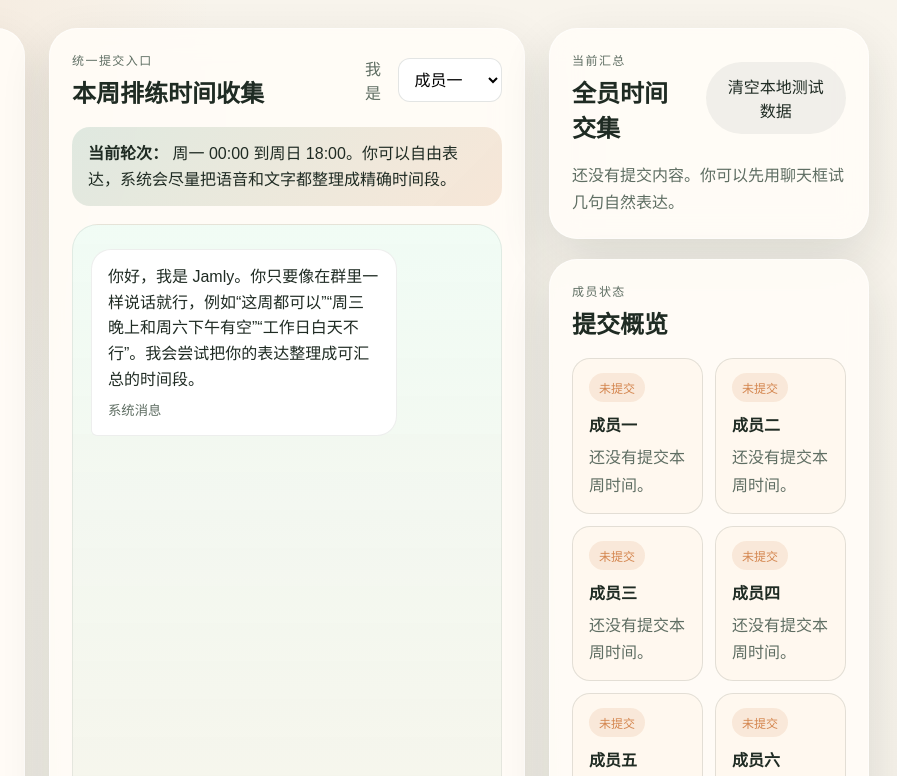
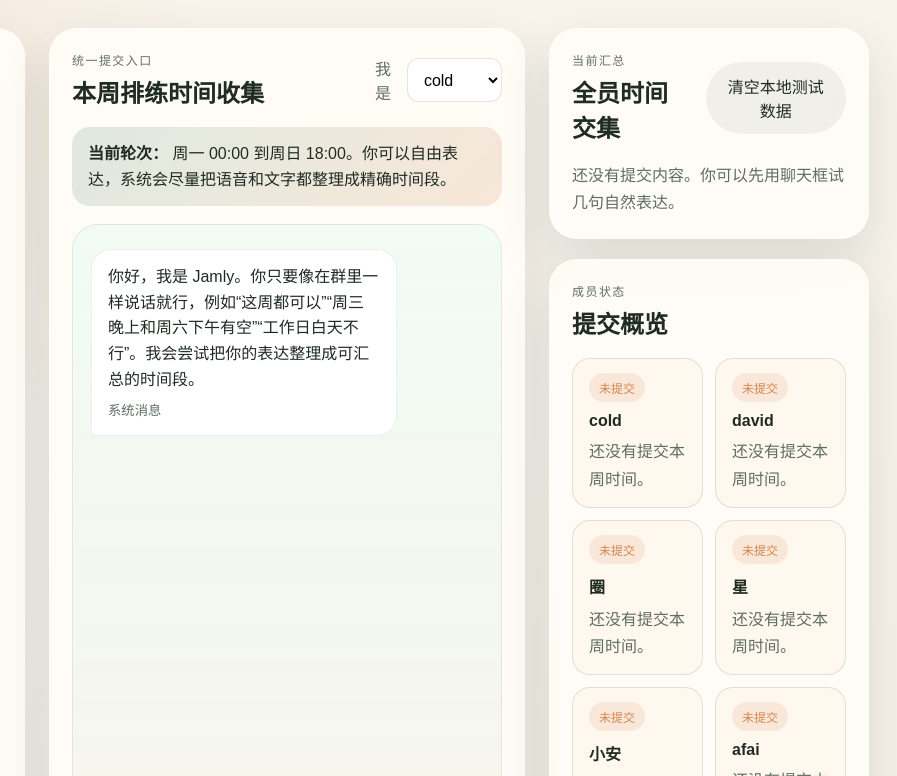
Before and after one commit to FresnelDiffraction/jamly, a plain HTML site: page index.html in a window 1280 px wide. Shown: the top 776 px of the page, 383-1280 px from the left. Drawn offline with Linux system fonts and the light colour scheme.

Commit message:
Update band member names

```diff
--- a/index.html
+++ b/index.html
@@ -65,12 +65,12 @@
           <div class="member-select-wrap">
             <label for="member-select">我是</label>
             <select id="member-select">
-              <option value="成员一">成员一</option>
-              <option value="成员二">成员二</option>
-              <option value="成员三">成员三</option>
-              <option value="成员四">成员四</option>
-              <option value="成员五">成员五</option>
-              <option value="成员六">成员六</option>
+              <option value="cold">cold</option>
+              <option value="david">david</option>
+              <option value="圈">圈</option>
+              <option value="星">星</option>
+              <option value="小安">小安</option>
+              <option value="afai">afai</option>
             </select>
           </div>
         </header>
--- a/script.js
+++ b/script.js
@@ -1,5 +1,5 @@
 const STORAGE_KEY = "jamly-app-v1";
-const MEMBERS = ["成员一", "成员二", "成员三", "成员四", "成员五", "成员六"];
+const MEMBERS = ["cold", "david", "圈", "星", "小安", "afai"];
 const WEEKDAYS = ["周一", "周二", "周三", "周四", "周五", "周六", "周日"];
 const ALL_HOURS = Array.from({ length: 24 }, (_, hour) => hour);
 
```
